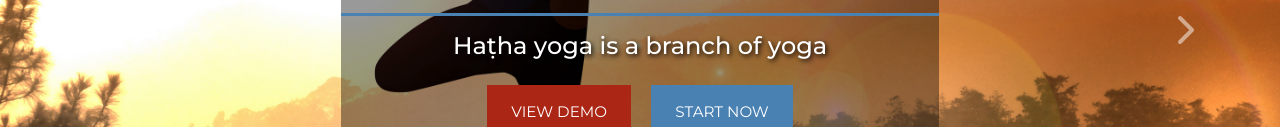
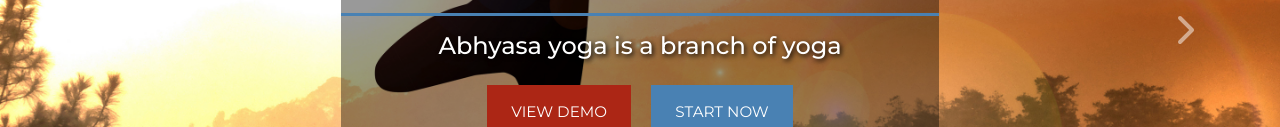
Before and after one commit to loknathbaskar/IntoFrontEndDevelopment, a plain HTML site: page index.html in a window 1280 px wide. Shown: the part 636-763 px from the top of the page. Drawn offline with Linux system fonts and the light colour scheme.

Commit message:
Updated title name

```diff
--- a/index.html
+++ b/index.html
@@ -72,7 +72,7 @@
                             <div class="col-8 bg-custom d-none d-md-block py-3 px-0">
                                 <h1>Abhyasa YOGA</h1>
                                 <div class="border-top border-primary w-50mx-auto my-3"></div>
-                                <h3 class="pb-3">Haṭha yoga is a branch of yoga</h3>
+                                <h3 class="pb-3">Abhyasa yoga is a branch of yoga</h3>
                                 <a href="https://www.youtube.com/embed/tgbNymZ7vqY?autoplay=1&mute=1controls=1" class="btn btn-danger btn-lg mr-2">View Demo</a>
                                 <a href="#" class="btn btn-primary btn-lg ml-2">Start Now</a>
                             </div>
```
